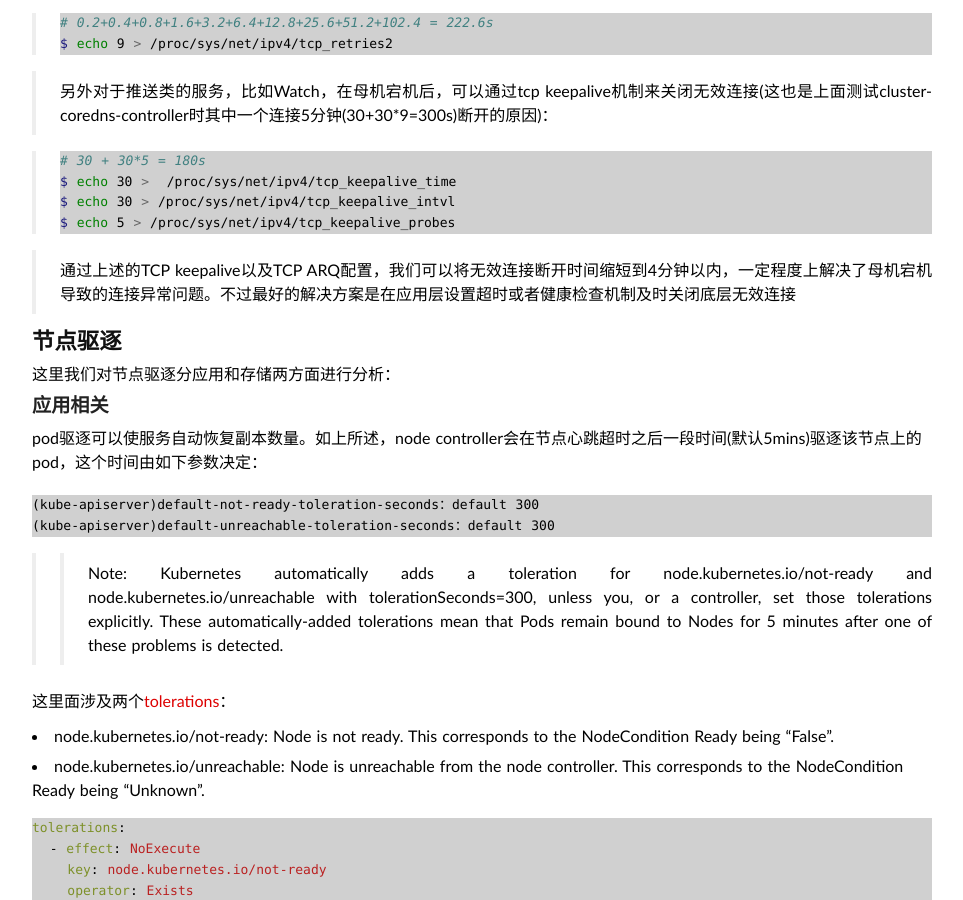
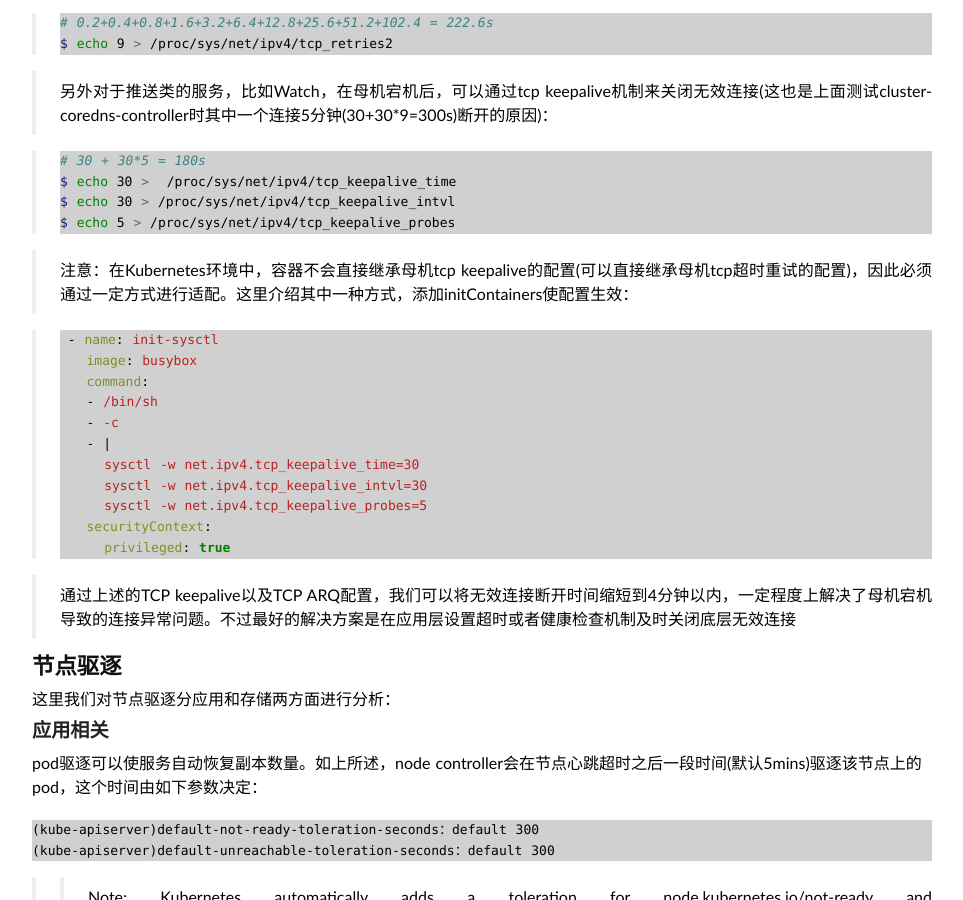
Before and after one commit to duyanghao/duyanghao.github.io, a Jekyll site: the page built from _posts/2020-6-2-kubernetes-ha.md, in a window 1280 px wide and 900 px high, scrolled down 2928 px. Shown: the whole window, without its empty margins (158-1121 px from the left). Built offline with Jekyll 4.4.1, drawn with Linux system fonts in a browser that asks for light colours; some web fonts are replaced; comment, search, counter and statistics services are not loaded.

Commit message:
update kubernetes-ha
Signed-off-by: duyanghao <1294057873@qq.com>

````diff
--- a/_posts/2020-6-2-kubernetes-ha.md
+++ b/_posts/2020-6-2-kubernetes-ha.md
@@ -95,6 +95,22 @@ node-controller会每隔node-monitor-period时间(默认5s)检查Lease object是
 > $ echo 30 > /proc/sys/net/ipv4/tcp_keepalive_intvl
 > $ echo 5 > /proc/sys/net/ipv4/tcp_keepalive_probes
 > ```
+
+> 注意：在Kubernetes环境中，容器不会直接继承母机tcp keepalive的配置(可以直接继承母机tcp超时重试的配置)，因此必须通过一定方式进行适配。这里介绍其中一种方式，添加initContainers使配置生效：
+
+>  ```yaml
+>  - name: init-sysctl
+>    image: busybox
+>    command:
+>    - /bin/sh
+>    - -c
+>    - |
+>      sysctl -w net.ipv4.tcp_keepalive_time=30
+>      sysctl -w net.ipv4.tcp_keepalive_intvl=30
+>      sysctl -w net.ipv4.tcp_keepalive_probes=5
+>    securityContext:
+>      privileged: true
+>  ```
 
 > 通过上述的TCP keepalive以及TCP ARQ配置，我们可以将无效连接断开时间缩短到4分钟以内，一定程度上解决了母机宕机导致的连接异常问题。不过最好的解决方案是在应用层设置超时或者健康检查机制及时关闭底层无效连接
 
````
Also changed, not shown: _posts/2020-7-28-kubernetes-ha-http-keep-alive-bugs.md (+16 -0 lines).
